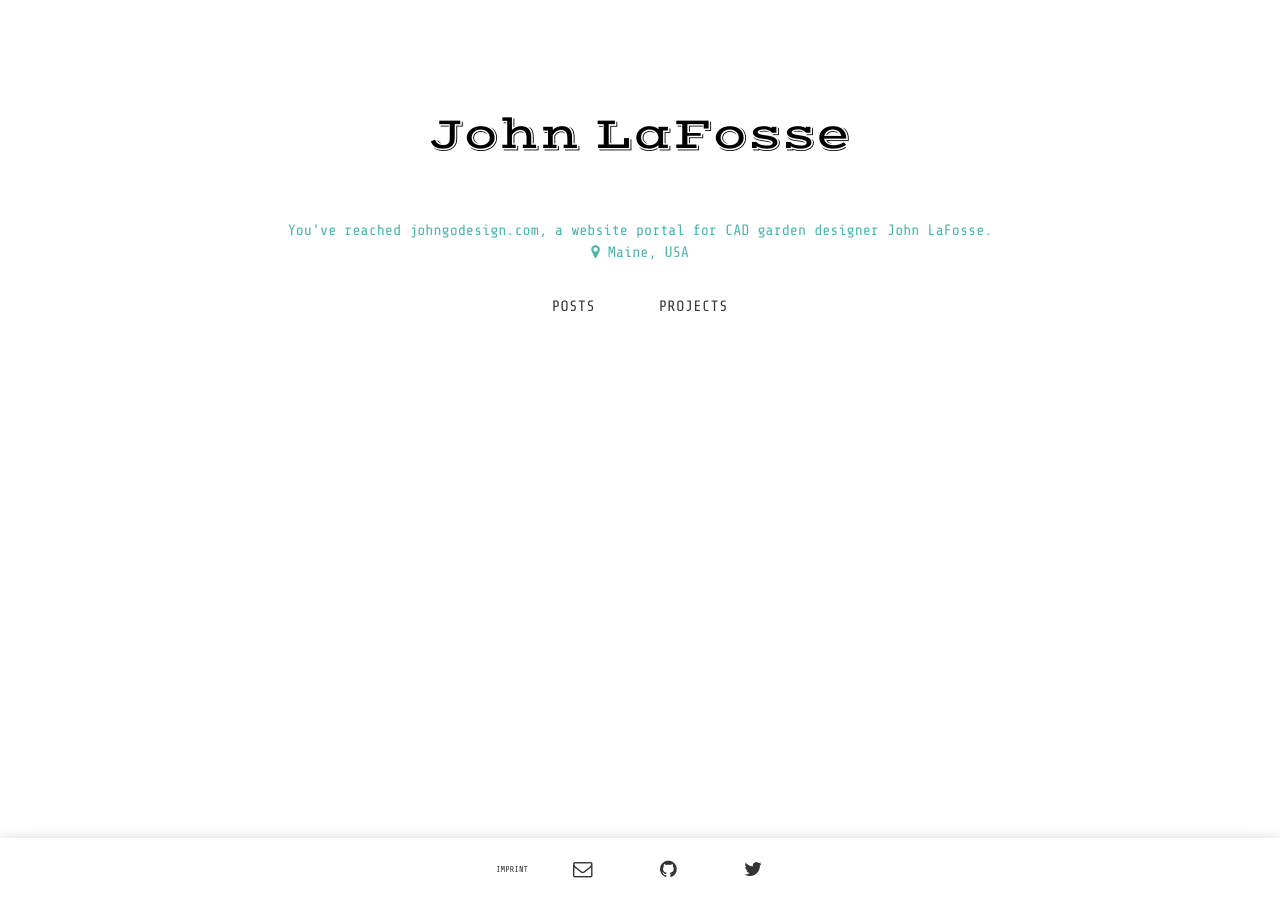
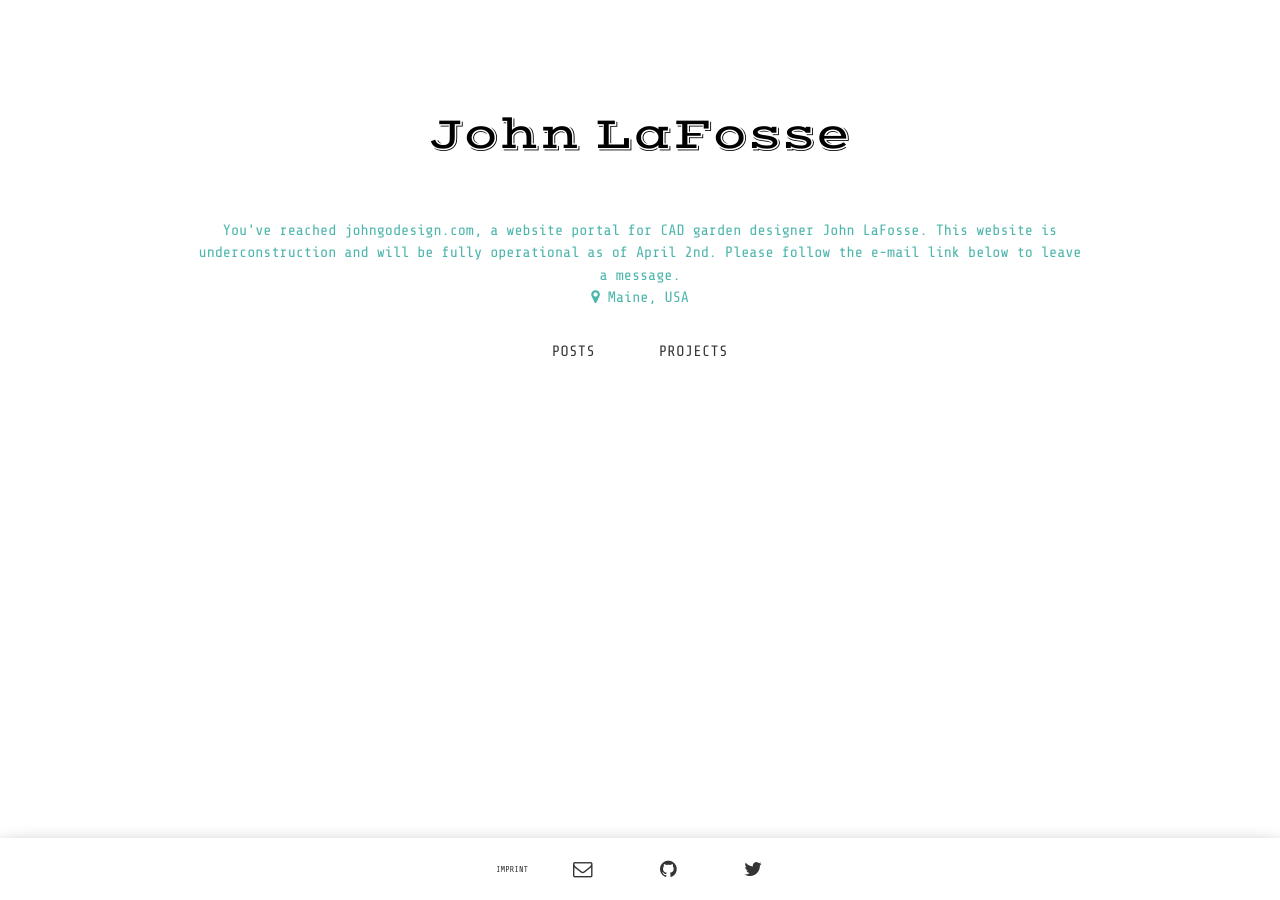
Before and after one commit to Koluskomtu/design, a Jekyll site: the page built from index.html, in a window 1280 px wide. Built offline with Jekyll 4.4.1, drawn with Linux system fonts in a browser that asks for light colours; some web fonts are replaced.

Commit message:
Update _config.yml

```diff
--- a/_config.yml
+++ b/_config.yml
@@ -1,6 +1,6 @@
 title: "John LaFosse"
 description: "You've reached johngodesign.com, a website portal for CAD garden designer John LaFosse. "
-about: "You've reached johngodesign.com, a website portal for CAD garden designer John LaFosse."
+about: "You've reached johngodesign.com, a website portal for CAD garden designer John LaFosse. This website is underconstruction and will be fully operational as of April 2nd. Please follow the e-mail link below to leave a message. "
 location: "Maine, USA"
 email: info@johngodesign.com
 baseurl: "http://johngodesign.com"
```
